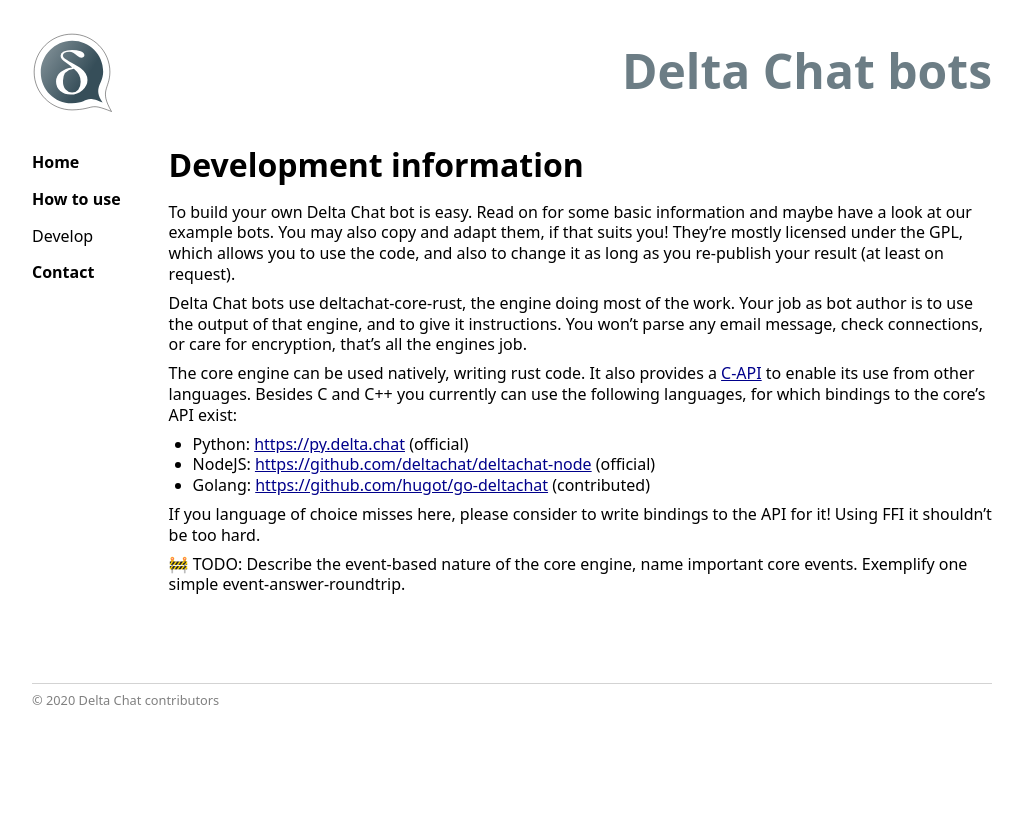
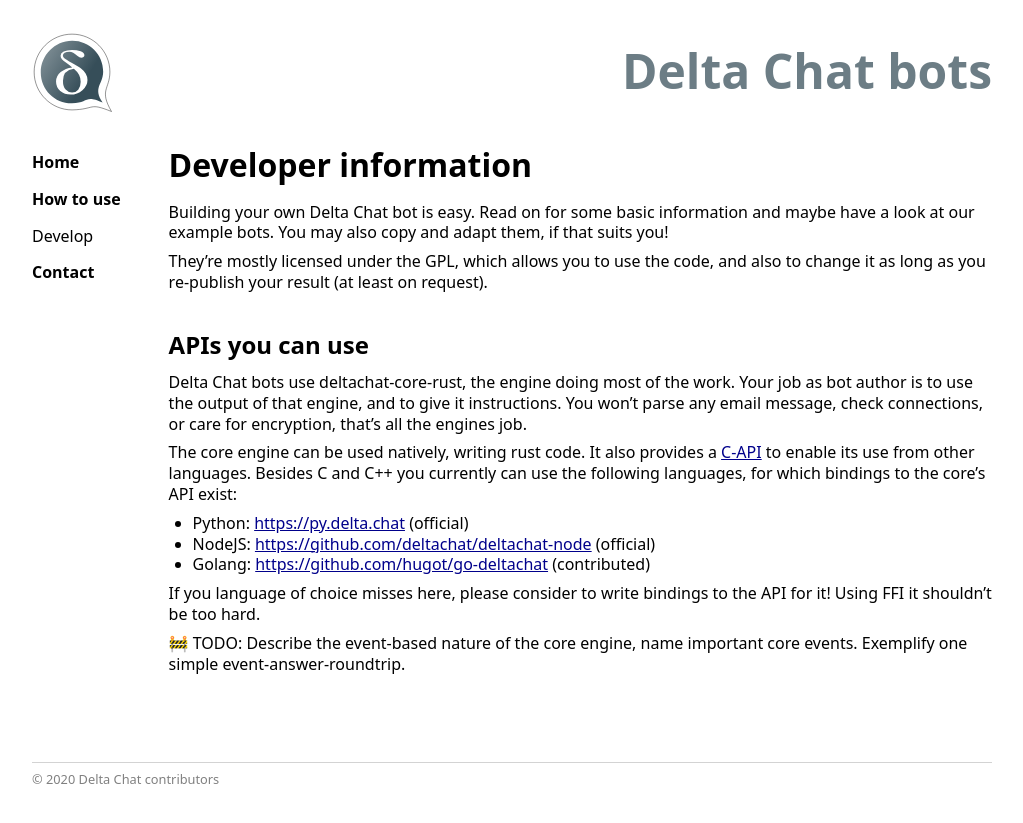
Before and after one commit to deltachat-bot/bot-pages, a Jekyll site: the page built from development.md, in a window 1280 px wide. Shown: the top 823 px of the page, without its empty margins (0-1023 px from the left). Built offline with Jekyll 4.4.1, drawn with Linux system fonts in a browser that asks for light colours.

Commit message:
reworked development.md

```diff
--- a/development.md
+++ b/development.md
@@ -1,10 +1,16 @@
 ---
-title: Development information
+title: Developer information
 ---
 
-# Development information
+# Developer information
 
-To build your own Delta Chat bot is easy. Read on for some basic information and maybe have a look at our example bots. You may also copy and adapt them, if that suits you! They're mostly licensed under the GPL, which allows you to use the code, and also to change it as long as you re-publish your result (at least on request).
+Building your own Delta Chat bot is easy.
+Read on for some basic information and maybe have a look at our example bots.
+You may also copy and adapt them, if that suits you!
+
+They're mostly licensed under the GPL, which allows you to use the code, and also to change it as long as you re-publish your result (at least on request).
+
+## APIs you can use
 
 Delta Chat bots use deltachat-core-rust, the engine doing most of the work. Your job as bot author is to use the output of that engine, and to give it instructions. You won't parse any email message, check connections, or care for encryption, that's all the engines job.
 
```
Also changed, not shown: index.md (+1 -1 lines).
